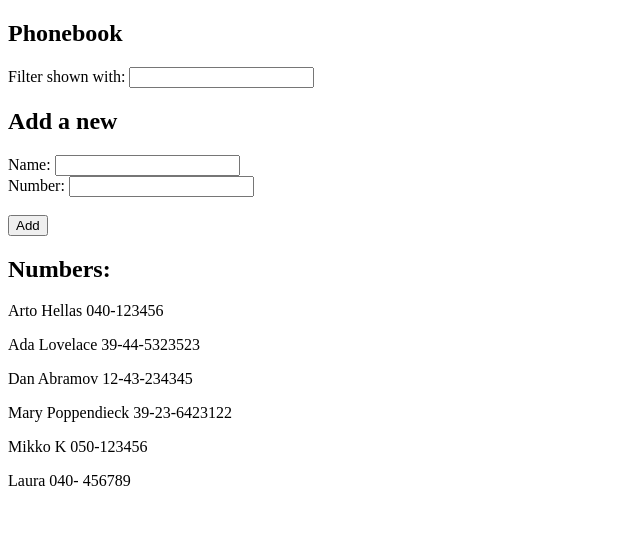
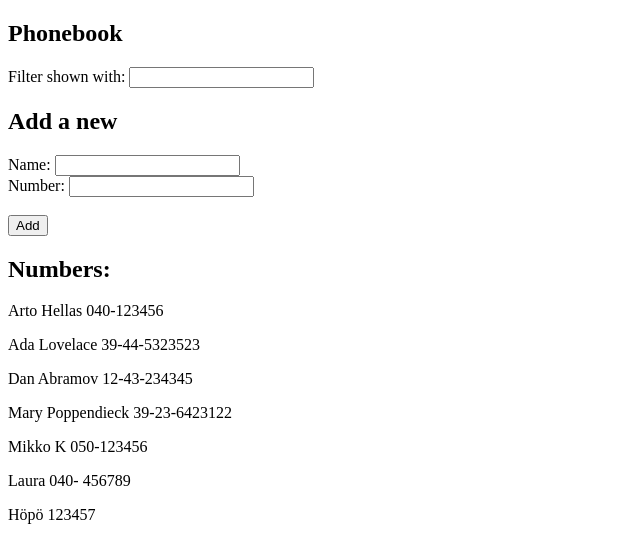
Before and after one commit to Mikkochu/FullstackOpen2019, a React (Create React App) app in the folder Osa2/puhelinluettelo/: page / in a window 1280 px wide. Shown: the top 558 px of the page, without its empty margins (0-640 px from the left). Built offline with nearby package versions, Linux system fonts and the light colour scheme; data requests are answered from the project's data file.

Commit message:
Osa2 puhelinluettelo 2.16 tehty

```diff
--- a/Osa2/puhelinluettelo/db.json
+++ b/Osa2/puhelinluettelo/db.json
@@ -29,6 +29,11 @@
       "name": "Laura",
       "number": "040- 456789",
       "id": 6
+    },
+    {
+      "name": "Höpö",
+      "number": "123457",
+      "id": 7
     }
   ]
 }
--- a/Osa2/puhelinluettelo/src/App.js
+++ b/Osa2/puhelinluettelo/src/App.js
@@ -2,7 +2,7 @@ import React, { useState, useEffect } from "react";
 import Numbers from "./components/Numbers";
 import Filters from "./components/Filters";
 import Forms from "./components/Forms";
-import axios from "axios";
+import Phonenumbers from "./services/Phonenumbers";
 
 const App = () => {
   const [persons, setPersons] = useState([]);
@@ -11,8 +11,8 @@ const App = () => {
   const [filterInput, setFilterInput] = useState(""); //filter inputin arvo
 
   useEffect(() => {
-    axios.get("http://localhost:3001/persons").then(response => {
-      setPersons(response.data);
+    Phonenumbers.getData().then(person => {
+      setPersons(person);
     });
   }, []);
 
@@ -42,8 +42,8 @@ const App = () => {
     if (checkList.includes(newName)) {
       alert(`${newName} is already added to the phonebook`);
     } else {
-      axios.post("http://localhost:3001/persons", personObj).then(response => {
-        setPersons(persons.concat(response.data));
+      Phonenumbers.createPhonebook(personObj).then(person => {
+        setPersons(persons.concat(person));
       });
     }
     setNewName("");
--- /dev/null
+++ b/Osa2/puhelinluettelo/src/services/Phonenumbers.js
@@ -0,0 +1,23 @@
+import axios from "axios";
+const url = "http://localhost:3001/persons";
+
+const getData = () => {
+  const request = axios.get(url);
+  return request.then(response => response.data);
+};
+
+const createPhonebook = personObj => {
+  const request = axios.post(url, personObj);
+  return request.then(response => response.data);
+};
+
+const updatePhonebook = (id, personObj) => {
+  const request = axios.put(`${url}/${id}`, personObj);
+  return request.then(response => response.data);
+};
+
+export default {
+  getData,
+  createPhonebook,
+  updatePhonebook
+};
```
